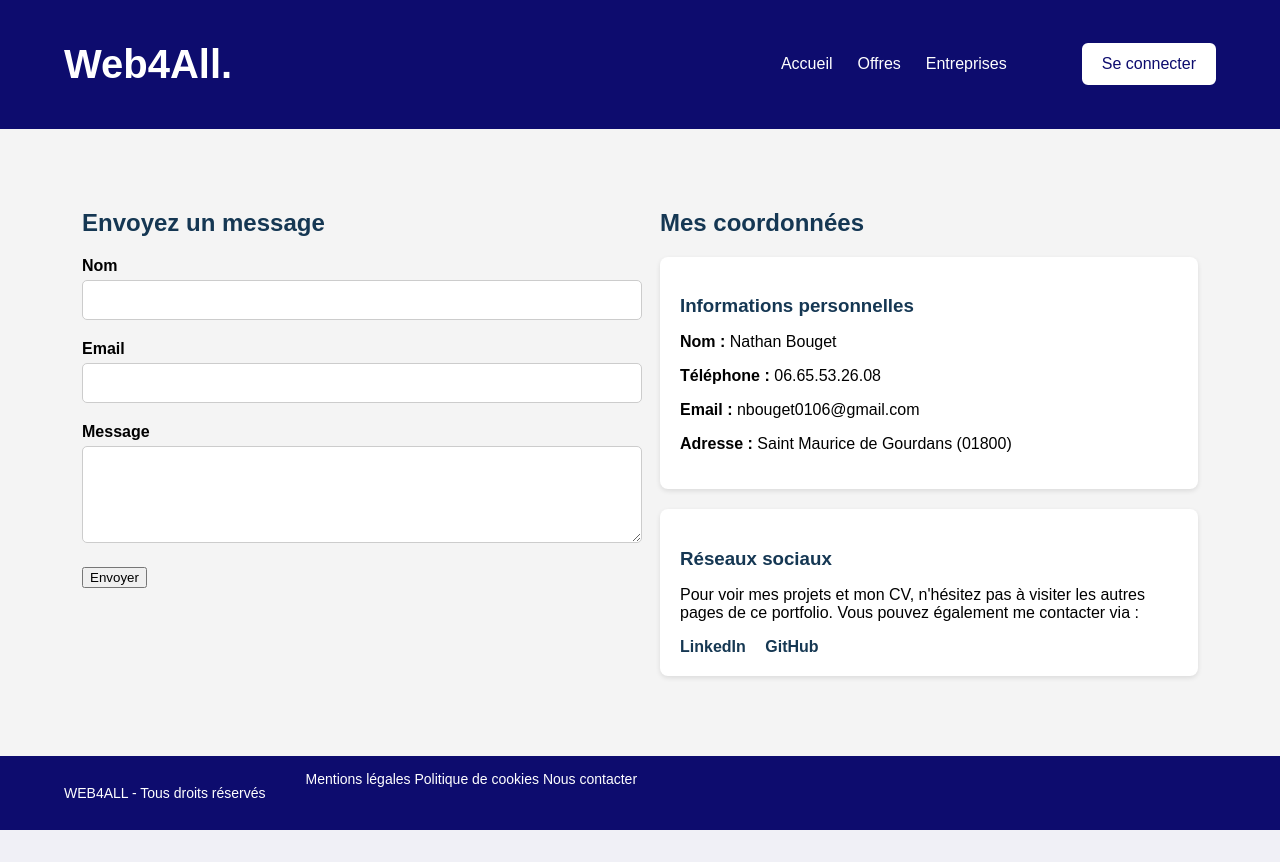
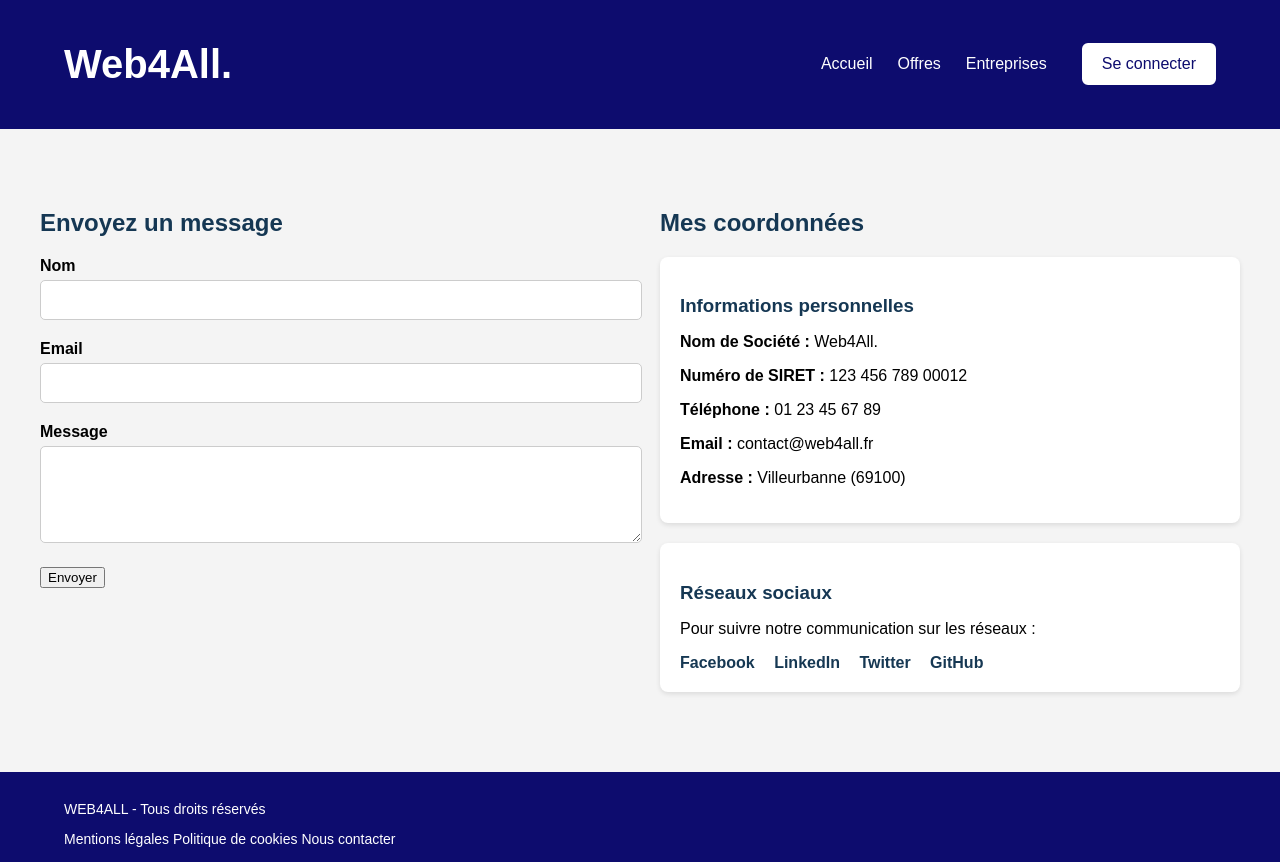
Before and after one commit to Takayooo/Web_4_all, a PHP site: page /contact.php in a window 1280 px wide. Before the commit the page ends 830 px from the top, so only its background shows below. Run offline with PHP 8.4, Linux system fonts and the light colour scheme.

Commit message:
CSS cassé réparé, changement vers voir l'offre en page d'accueil

```diff
--- a/public/contact.php
+++ b/public/contact.php
@@ -6,7 +6,7 @@
 <meta charset="UTF-8">
 <meta name="viewport" content="width=device-width, initial-scale=1.0">
 <title>Contact</title>
-<link rel="stylesheet" href="style.css">
+<link rel="stylesheet" href="style.css?v=16">
 </head>
 
 <body>
@@ -15,7 +15,7 @@
 
 
 <section class="contact-content">
-    <div class="container">
+    <div class="containercontact">
         <div class="contact-form">
             <h2>Envoyez un message</h2>
             <form action="https://formspree.io/f/mnjgonba" method="POST">
@@ -39,16 +39,19 @@
             <h2>Mes coordonnées</h2>
             <div class="info-card">
                 <h3>Informations personnelles</h3>
-                <p><strong>Nom :</strong> Nathan Bouget</p>
-                <p><strong>Téléphone :</strong> 06.65.53.26.08</p>
-                <p><strong>Email :</strong> nbouget0106@gmail.com</p>
-                <p><strong>Adresse :</strong> Saint Maurice de Gourdans (01800)</p>
+                <p><strong>Nom de Société :</strong> Web4All.</p>
+                <p><strong>Numéro de SIRET :</strong> 123 456 789 00012</p>
+                <p><strong>Téléphone :</strong> 01 23 45 67 89</p>
+                <p><strong>Email :</strong> contact@web4all.fr</p>
+                <p><strong>Adresse :</strong> Villeurbanne (69100)</p>
             </div>
             <div class="info-card">
                 <h3>Réseaux sociaux</h3>
-                <p>Pour voir mes projets et mon CV, n'hésitez pas à visiter les autres pages de ce portfolio. Vous pouvez également me contacter via :</p>
-                <a href="https://www.linkedin.com/in/nathan-bouget-9b1a4b1b6/" target="_blank" class="social-link">LinkedIn</a>
-                <a href="https://github.com/nathanbouget" target="_blank" class="social-link">GitHub</a>
+                <p>Pour suivre notre communication sur les réseaux :</p>
+                <a href="https://www.facebook.com/" target="_blank" class="social-link">Facebook</a>
+                <a href="https://www.linkedin.com/" target="_blank" class="social-link">LinkedIn</a>
+                <a href="https://www.twitter.com/" target="_blank" class="social-link">Twitter</a>
+                <a href="https://www.github.com/Takayooo/Web_4_All/" target="_blank" class="social-link">GitHub</a>
             </div>
         </div>
     </div>
--- a/public/index.php
+++ b/public/index.php
@@ -17,7 +17,7 @@ $activeOffres = array_filter($offres, function($o) {
 <head>
 <meta charset="UTF-8">
 <title >Web4All</title>
-<link rel="stylesheet" href="style.css?v=13">
+<link rel="stylesheet" href="style.css?v=16">
 </head>
 
 <body>
@@ -75,7 +75,7 @@ Ville : <?= htmlspecialchars($entreprise['ville']) ?>
 </p>
 
 <a class="postuler-btn" href="offre.php?id=<?= $offre['id'] ?>">
-Postuler
+Voir l'offre
 </a>
 
 </div>
--- a/public/offres.php
+++ b/public/offres.php
@@ -5,7 +5,7 @@
 <head>
 <meta charset="UTF-8">
 <title>Offres</title>
-<link rel="stylesheet" href="style.css?v=13">
+<link rel="stylesheet" href="style.css?v=15">
 </head>
 
 <body>
--- a/public/style.css
+++ b/public/style.css
@@ -394,7 +394,7 @@ border: #0d0c6e 2px solid;
     background: #f4f4f4;
 }
 
-.container {
+.containercontact {
     max-width: 1200px;
     margin: 0 auto;
     display: flex;
```
